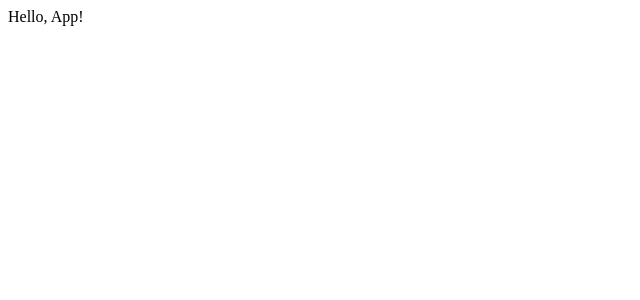
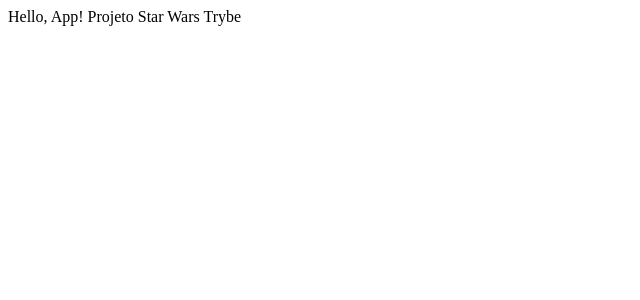
Before and after one commit to sergioajiki/starwars-planets-search, a React (Create React App) app: page / in a window 1280 px wide. Shown: the top 300 px of the page, without its empty margins (0-640 px from the left). Built offline with nearby package versions, Linux system fonts and the light colour scheme.

Commit message:
iniciando projeto

```diff
--- a/src/App.js
+++ b/src/App.js
@@ -3,7 +3,7 @@
 
 function App() {
   return (
-    <span>Hello, App!</span>
+    <span>Hello, App! Projeto Star Wars Trybe</span>
   );
 }
 
```
